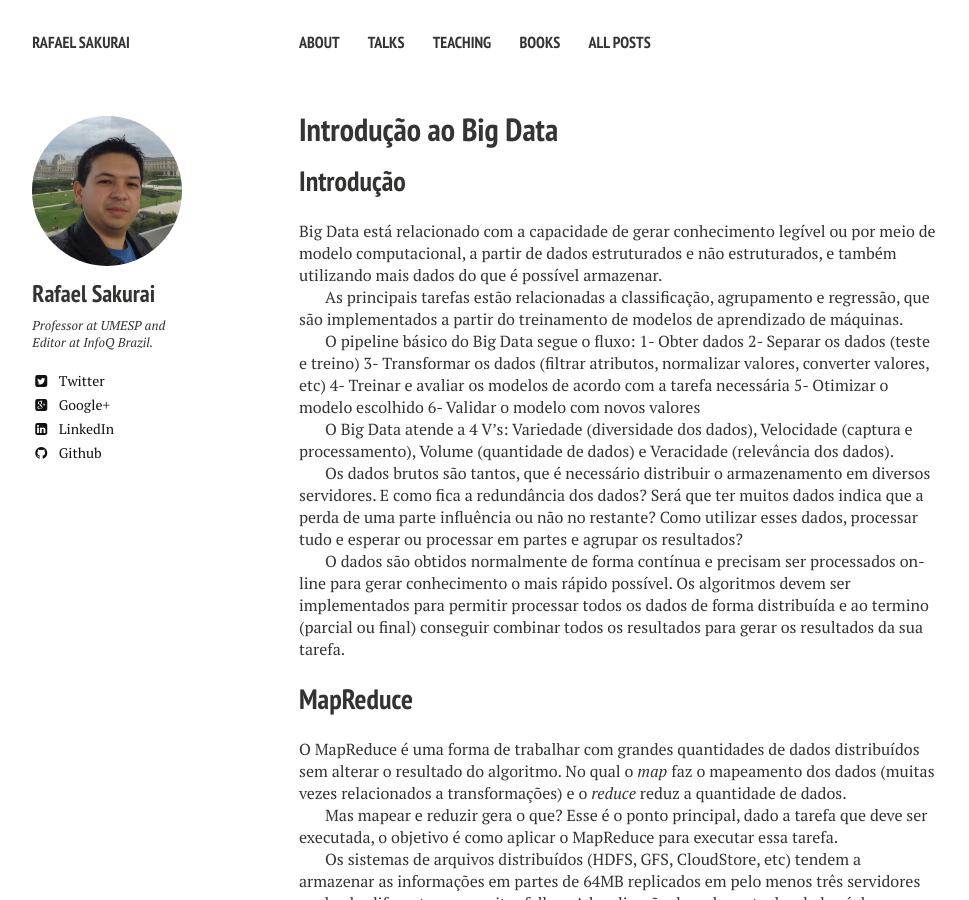
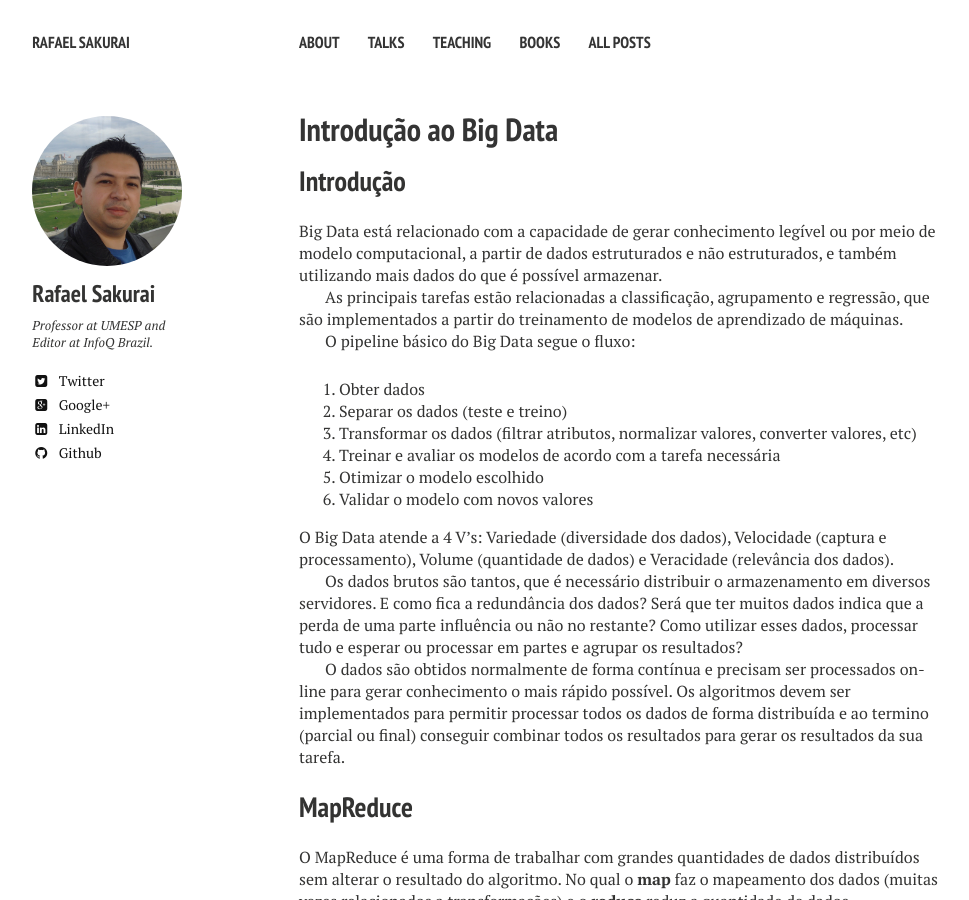
Before and after one commit to rafaelsakurai/rafaelsakurai.github.io, a Jekyll site: the page built from _posts/2017-11-22-introducao-big-data.markdown, in a window 1280 px wide and 900 px high. Shown: the whole window, without its empty margins (21-990 px from the left). Built offline with Jekyll 4.4.1, drawn with Linux system fonts in a browser that asks for light colours; nearby versions of some CDN libraries; comment, search, counter and statistics services are not loaded.

Commit message:
arrumar estilo do post

```diff
--- a/_posts/2017-11-22-introducao-big-data.markdown
+++ b/_posts/2017-11-22-introducao-big-data.markdown
@@ -16,12 +16,12 @@ Big Data está relacionado com a capacidade de gerar conhecimento legível ou po
 As principais tarefas estão relacionadas a classificação, agrupamento e regressão, que são implementados a partir do treinamento de modelos de aprendizado de máquinas.
 
 O pipeline básico do Big Data segue o fluxo:
-1- Obter dados
-2- Separar os dados (teste e treino)
-3- Transformar os dados (filtrar atributos, normalizar valores, converter valores, etc)
-4- Treinar e avaliar os modelos de acordo com a tarefa necessária
-5- Otimizar o modelo escolhido
-6- Validar o modelo com novos valores
+1. Obter dados
+2. Separar os dados (teste e treino)
+3. Transformar os dados (filtrar atributos, normalizar valores, converter valores, etc)
+4. Treinar e avaliar os modelos de acordo com a tarefa necessária
+5. Otimizar o modelo escolhido
+6. Validar o modelo com novos valores
 
 O Big Data atende a 4 V's: Variedade (diversidade dos dados), Velocidade (captura e processamento), Volume (quantidade de dados) e Veracidade (relevância dos dados).
 
@@ -31,7 +31,7 @@ O dados são obtidos normalmente de forma contínua e precisam ser processados o
 
 ## MapReduce
 
-O MapReduce é uma forma de trabalhar com grandes quantidades de dados distribuídos sem alterar o resultado do algoritmo. No qual o *map* faz o mapeamento dos dados (muitas vezes relacionados a transformações) e o *reduce* reduz a quantidade de dados.
+O MapReduce é uma forma de trabalhar com grandes quantidades de dados distribuídos sem alterar o resultado do algoritmo. No qual o **map** faz o mapeamento dos dados (muitas vezes relacionados a transformações) e o **reduce** reduz a quantidade de dados.
 
 Mas mapear e reduzir gera o que? Esse é o ponto principal, dado a tarefa que deve ser executada, o objetivo é como aplicar o MapReduce para executar essa tarefa.
 
```
